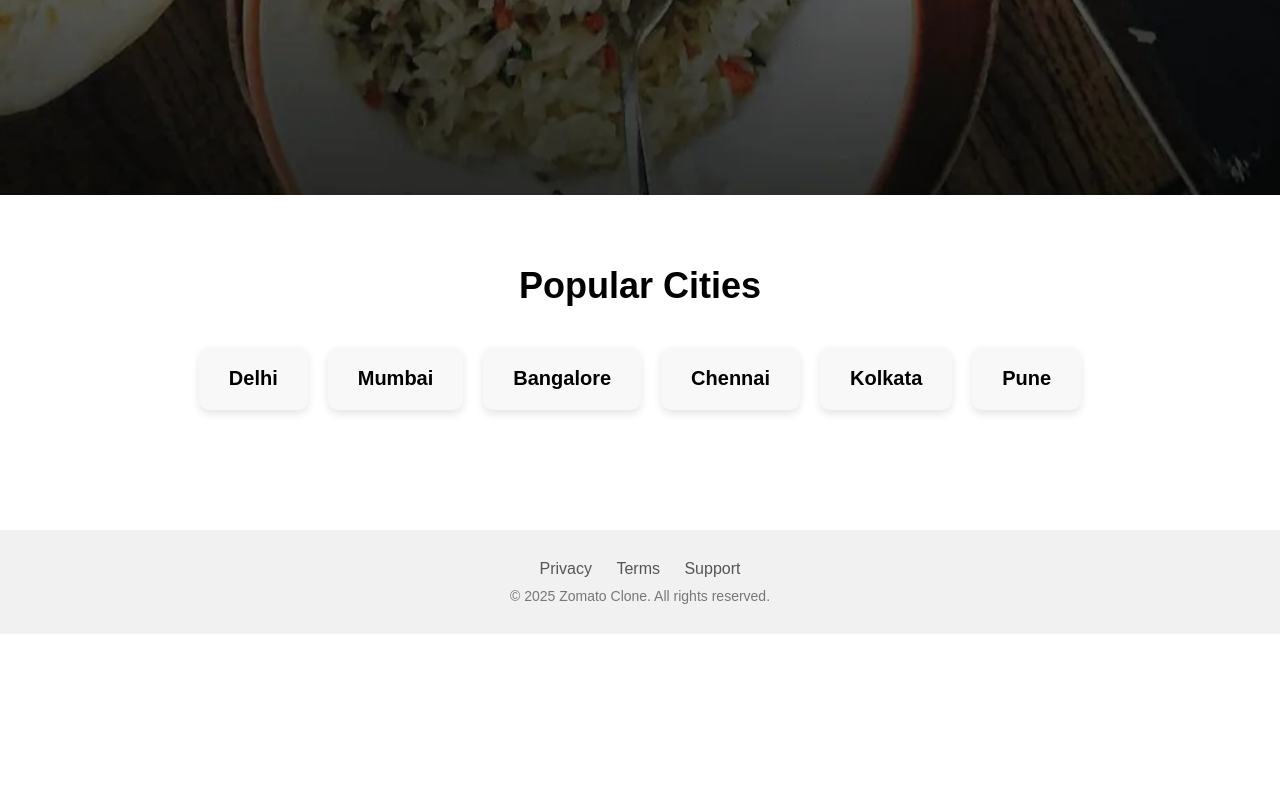
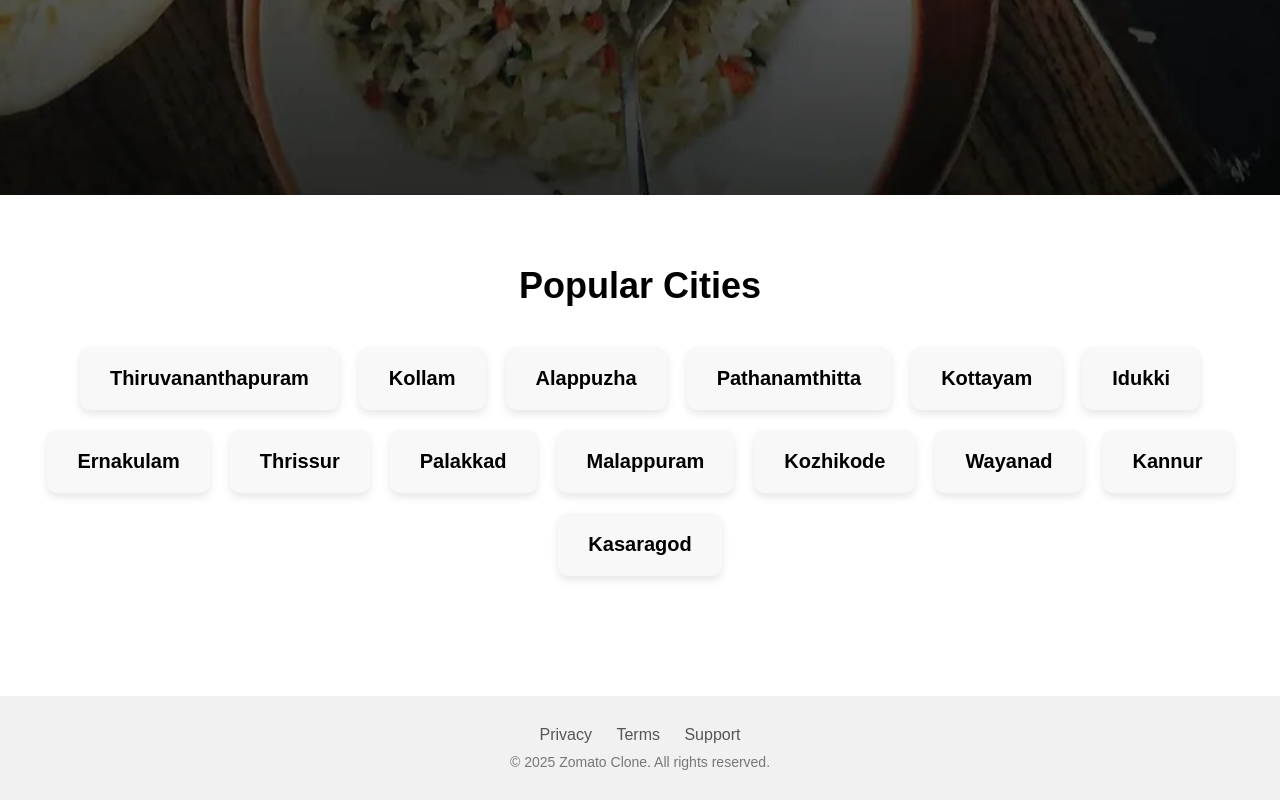
Before and after one commit to bahiyahhisham/Zomato, a plain HTML site: page index.html in a window 1280 px wide. Shown: the part 765-1565 px from the top of the page. Before the commit the page ends 1399 px from the top, so only its background shows below. Drawn offline with Linux system fonts and the light colour scheme.

Commit message:
Update index.html

```diff
--- a/index.html
+++ b/index.html
@@ -59,12 +59,20 @@
 <section class="cities">
   <h2>Popular Cities</h2>
   <div class="city-grid">
-    <div class="city-card">Delhi</div>
-    <div class="city-card">Mumbai</div>
-    <div class="city-card">Bangalore</div>
-    <div class="city-card">Chennai</div>
-    <div class="city-card">Kolkata</div>
-    <div class="city-card">Pune</div>
+    <div class="city-card">Thiruvananthapuram</div>
+    <div class="city-card">Kollam</div>
+    <div class="city-card">Alappuzha</div>
+    <div class="city-card">Pathanamthitta</div>
+    <div class="city-card">Kottayam</div>
+    <div class="city-card">Idukki</div>
+    <div class="city-card">Ernakulam</div>
+    <div class="city-card">Thrissur</div>
+    <div class="city-card">Palakkad</div>
+    <div class="city-card">Malappuram</div>
+    <div class="city-card">Kozhikode</div>
+    <div class="city-card">Wayanad</div>
+    <div class="city-card">Kannur</div>
+    <div class="city-card">Kasaragod</div>
   </div>
 </section>
 
```
